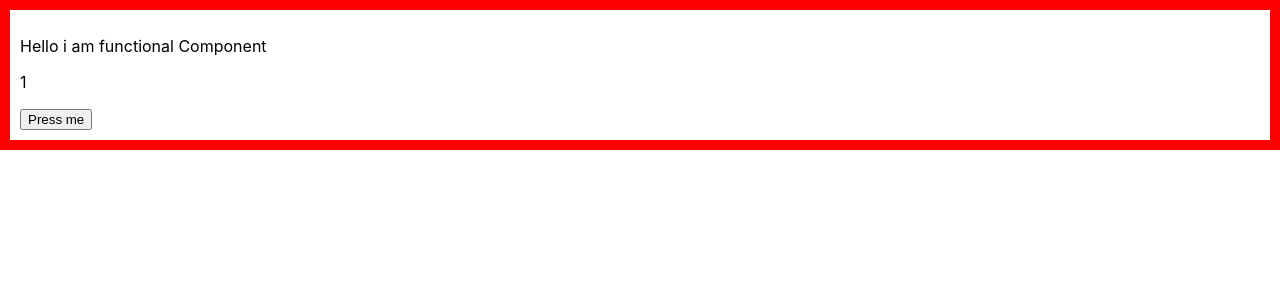
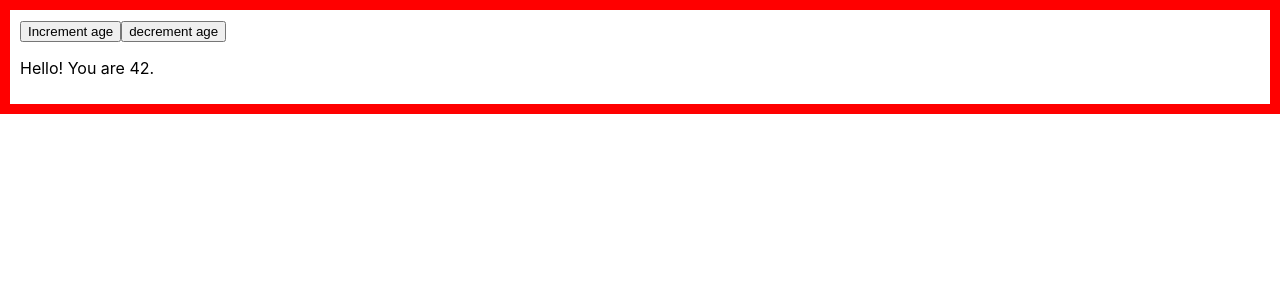
Before and after one commit to blackNumberThree/npm, a React (Create React App) app: page / in a window 1280 px wide. Shown: the top 300 px of the page. Built offline with nearby package versions, Linux system fonts and the light colour scheme.

Commit message:
add reduse

```diff
--- /dev/null
+++ b/src/App/Reducer.jsx
@@ -0,0 +1,39 @@
+import { useReducer } from "react";
+
+function reducer(state, action) {
+  if (action.type === "incremented_age") {
+    return {
+      age: state.age + 1,
+    };
+  }
+  if (action.type === "decrement_age") {
+    return {
+      age: state.age - 1,
+    };
+  }
+}
+
+export function Reducer() {
+  // useReducer(reducerFunction, initialValue)
+  const [state, dispatch] = useReducer(reducer, { age: 42 });
+
+  return (
+    <>
+      <button
+        onClick={() => {
+          dispatch({ type: "incremented_age" });
+        }}
+      >
+        Increment age
+      </button>
+      <button
+        onClick={() => {
+          dispatch({ type: "decrement_age" });
+        }}
+      >
+        decrement age
+      </button>
+      <p>Hello! You are {state.age}.</p>
+    </>
+  );
+}
--- a/src/App/WrapedComponent.jsx
+++ b/src/App/WrapedComponent.jsx
@@ -1,12 +1,16 @@
 import { FunctionalComponent } from "./FunctionalComponent";
+import { Reducer } from "./Reducer";
+
 import { useContext } from "react";
 import { ThemeContext } from "./App";
+
 export function WrappedComponent(params) {
   const theme = useContext(ThemeContext);
   console.log(theme);
   return (
     <div className="wrapped">
-      <FunctionalComponent></FunctionalComponent>
+      {/* <FunctionalComponent></FunctionalComponent> */}
+      <Reducer></Reducer>
     </div>
   );
 }
```
